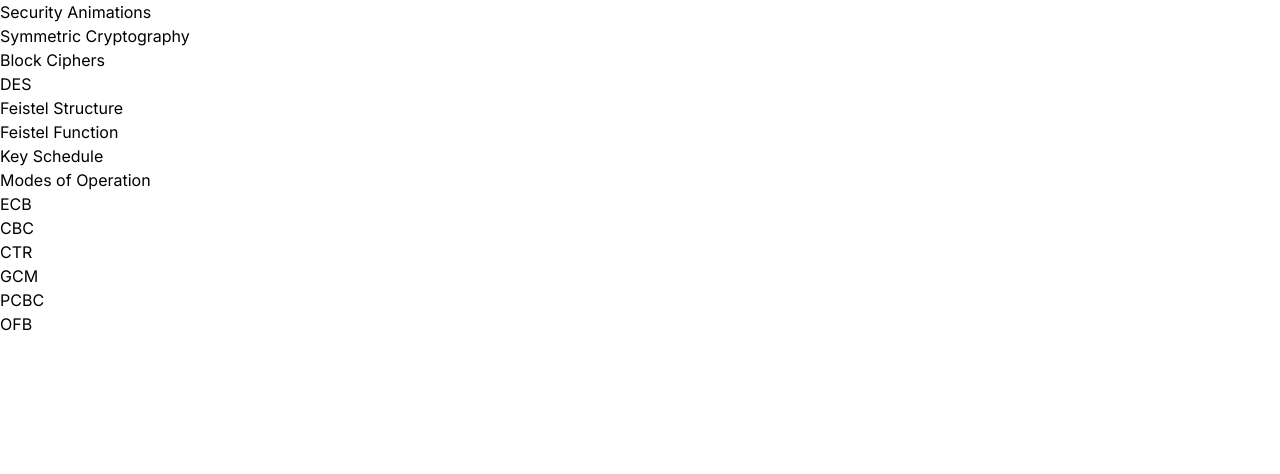
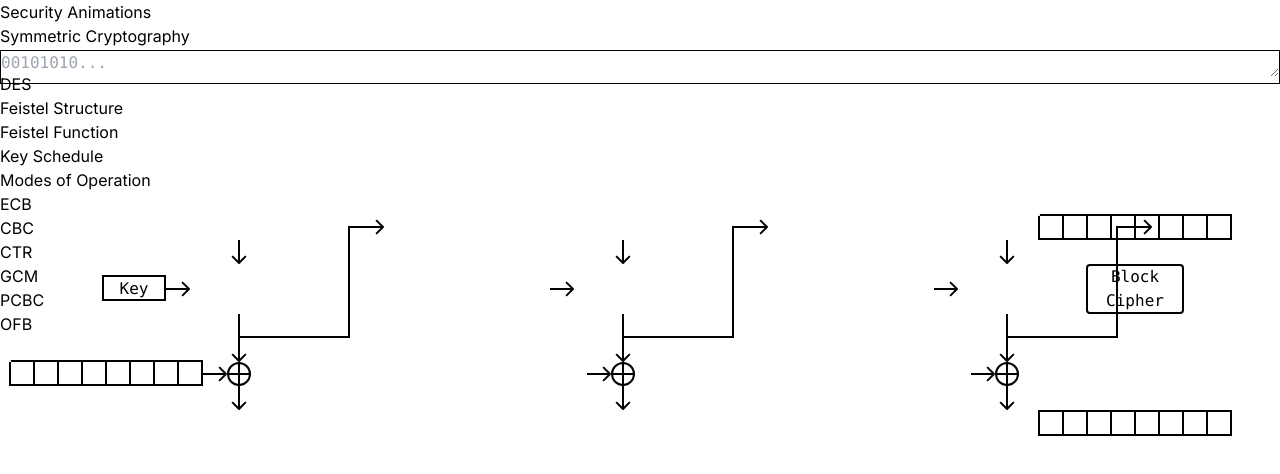
Before and after one commit to jmxor/cm3203-website, a Next.js app: page /symmetric-cryptography/block-ciphers/modes/ofb in a window 1280 px wide. Before the commit this address had no page. Shown: the top 474 px of the page. Built offline with nearby package versions, Linux system fonts and the light colour scheme.

Commit message:
Add ofb encryption mode page

```diff
--- /dev/null
+++ b/src/app/symmetric-cryptography/block-ciphers/modes/ofb/page.tsx
@@ -0,0 +1,158 @@
+"use client"
+
+import AnimationCarousel from "@/Components/AnimationCarousel";
+import AnimationContainer from "@/Components/AnimationContainer";
+import AnimationInput from "@/Components/AnimationInput";
+import AnimationInputGroup from "@/Components/AnimationInputGroup";
+import AnimationTextarea from "@/Components/AnimationTextarea";
+import AnimationFlowControl from "@/Components/AnimationFlowControl";
+import BitBox8x1 from "@/Components/BitBox8x1";
+import stringXOR from "@/functions/stringXOR";
+import {useState} from "react";
+
+export default function OFBModePage() {
+  const [plaintextInput, setPlaintextInput] = useState('');
+  const [keyInput, setKeyInput] = useState('');
+  const [IVInput, setIVInput] = useState('');
+
+  const [animationStep, setAnimationStep] = useState(0);
+  const [encryptionKey, setEncryptionKey] = useState('')
+  const [initialisationVector, setInitialisationVector] = useState('');
+  const [plaintext, setPlaintext] = useState('')
+  const [cipherText, setCipherText] = useState('');
+  const stepsPerBlock = 3;
+
+  function startAnimation() {
+    setAnimationStep(0);
+    setPlaintext(plaintextInput);
+    setEncryptionKey(keyInput);
+    setInitialisationVector(IVInput);
+
+    let ciphertext = ''
+    for (let i = 0; i < plaintextInput.length; i++) {
+      let temp
+      if (i < 8) {
+        temp = stringXOR(IVInput[i], keyInput[i % 8])
+      } else {
+        temp = stringXOR(ciphertext[i-8], plaintextInput[i - 8])
+      }
+
+      ciphertext += stringXOR(temp, plaintextInput[i])
+    }
+    setCipherText(ciphertext)
+  }
+
+  function stepForward() {
+    if (animationStep == (Math.floor(plaintextInput.length / 8) * stepsPerBlock) -  1) return;
+    setAnimationStep(animationStep + 1)
+  }
+
+  function stepBackward() {
+    if (animationStep == 0) return;
+    setAnimationStep(animationStep - 1)
+  }
+
+  return (
+    <section className="w-full flex flex-col sm:block">
+      <AnimationContainer>
+        <AnimationInputGroup>
+          <AnimationTextarea
+           value={plaintextInput}
+           onChange={e => setPlaintextInput(e.target.value)}
+           label="Plaintext"
+           placeholder="00101010..."
+           highlightStart={Math.floor(animationStep / stepsPerBlock) * 8}
+           highlightEnd={Math.floor(animationStep / stepsPerBlock) * 8 + 8}
+          />
+
+          <AnimationInput
+            label="Key (8-bit)"
+            placeholder="01001010"
+            value={keyInput}
+            onChange={e => setKeyInput(e.target.value)}
+            maxLength={8}
+          />
+
+          <AnimationInput
+            label="IV (8-bit)"
+            placeholder="01010010"
+            value={IVInput}
+            onChange={e => setIVInput(e.target.value)}
+            maxLength={8}
+          />
+
+          <AnimationFlowControl
+            animationStep={animationStep}
+            startAnimation={startAnimation}
+            stepForward={stepForward}
+            stepBackward={stepBackward}
+          />
+        </AnimationInputGroup>
+
+        <AnimationCarousel currentIndex={Math.floor(animationStep / stepsPerBlock)}>
+          {Array(Math.ceil(plaintextInput.length / 8) || 1).fill(null).map((_, k) =>
+            <OFBSection
+              key={k}
+              index={k}
+              plaintextBlock={plaintext.slice(k * 8, k * 8 + 8)}
+              ciphertextBlock={cipherText.slice(k * 8, k * 8 + 8)}
+              encryptionKey={encryptionKey}
+              initialisationVector={k==0 ? initialisationVector : stringXOR(cipherText.slice((k-1) * 8, k * 8), plaintext.slice((k-1) * 8, k * 8))}
+              animationStep={animationStep}
+              stepsPerBlock={stepsPerBlock}
+            />
+          )}
+        </AnimationCarousel>
+
+        <textarea
+          className="w-full boxed font-mono"
+          value={cipherText.slice(0, Math.floor((animationStep + 1) / stepsPerBlock) * 8)}
+          onChange={undefined}
+          readOnly
+        />
+      </AnimationContainer>
+    </section>
+  )
+}
+
+interface OFBSectionProps {
+  index: number
+  plaintextBlock: string
+  ciphertextBlock: string
+  encryptionKey: string
+  initialisationVector:string;
+  animationStep: number
+  stepsPerBlock: number
+}
+
+function OFBSection(props: OFBSectionProps) {
+  const {plaintextBlock, ciphertextBlock, encryptionKey, initialisationVector, animationStep, stepsPerBlock, index} = props;
+  const currentBlock = Math.floor(animationStep / stepsPerBlock) == index;
+
+  return (
+    <div className={`relative w-full shrink-0 ${index == 0 ? 'bg-[url(../../public/ofb-bg-0.svg)]' : 'bg-[url(../../public/ofb-bg-1.svg)]'}`}>
+
+      <div className="absolute top-[61px] left-[102px] w-16 h-[26px] border-2 border-black text-center align-middle font-mono">Key</div>
+
+      <div className="absolute top-[146px] left-[9px]">
+        <BitBox8x1
+          content={plaintextBlock}
+          contentVisible={currentBlock && animationStep % stepsPerBlock >= 0}
+        />
+      </div>
+
+      <div className="w-[194px] flex flex-col items-center justify-center ml-auto mr-12">
+        <BitBox8x1 content={initialisationVector} contentVisible={true} />
+
+        <div className="w-[98px] h-[50px] mt-6 mb-[96px] flex items-center border-2 border-black rounded font-mono">
+          <span className="text-center">Block Cipher</span>
+        </div>
+
+        <BitBox8x1
+          content={ciphertextBlock}
+          contentVisible={currentBlock && animationStep % stepsPerBlock >= 1}
+        />
+      </div>
+    </div>
+  )
+}
```
Also changed, not shown: public/ofb-bg-0.svg (added), public/ofb-bg-1.svg (added).
